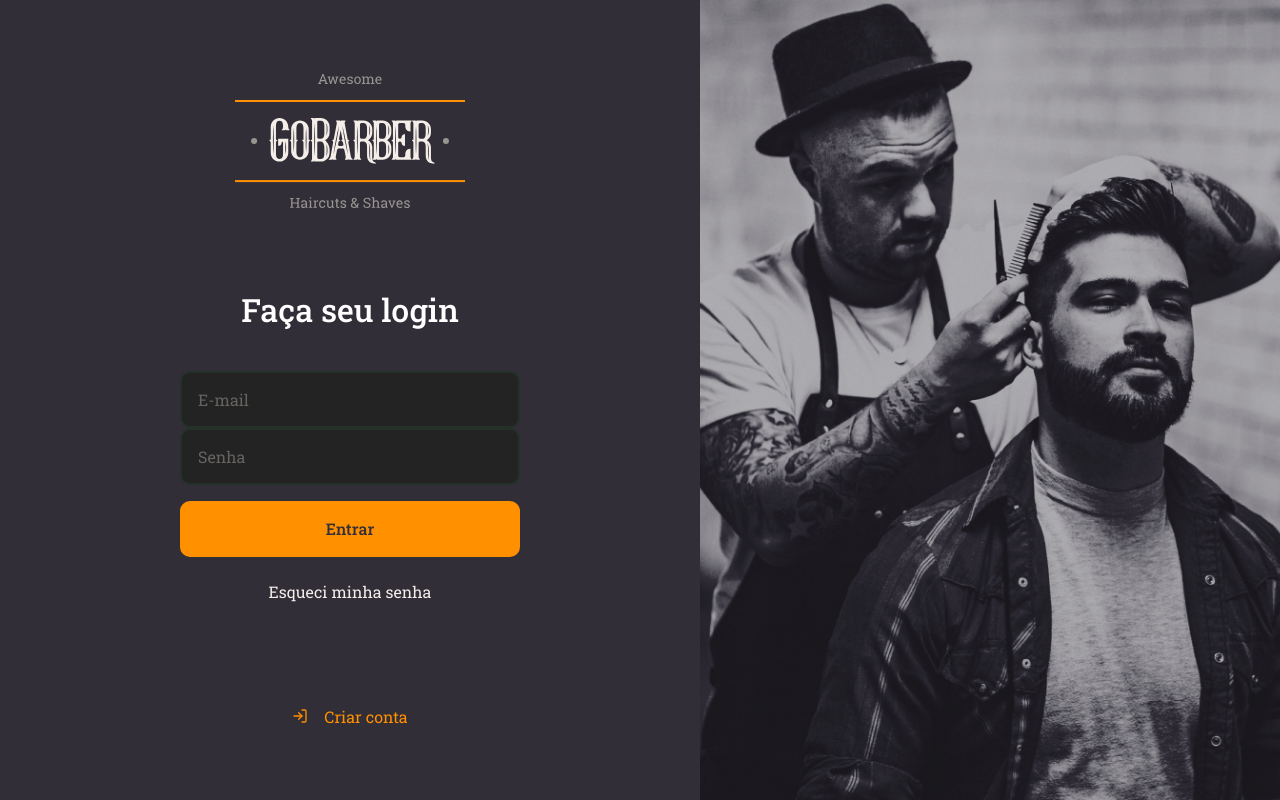
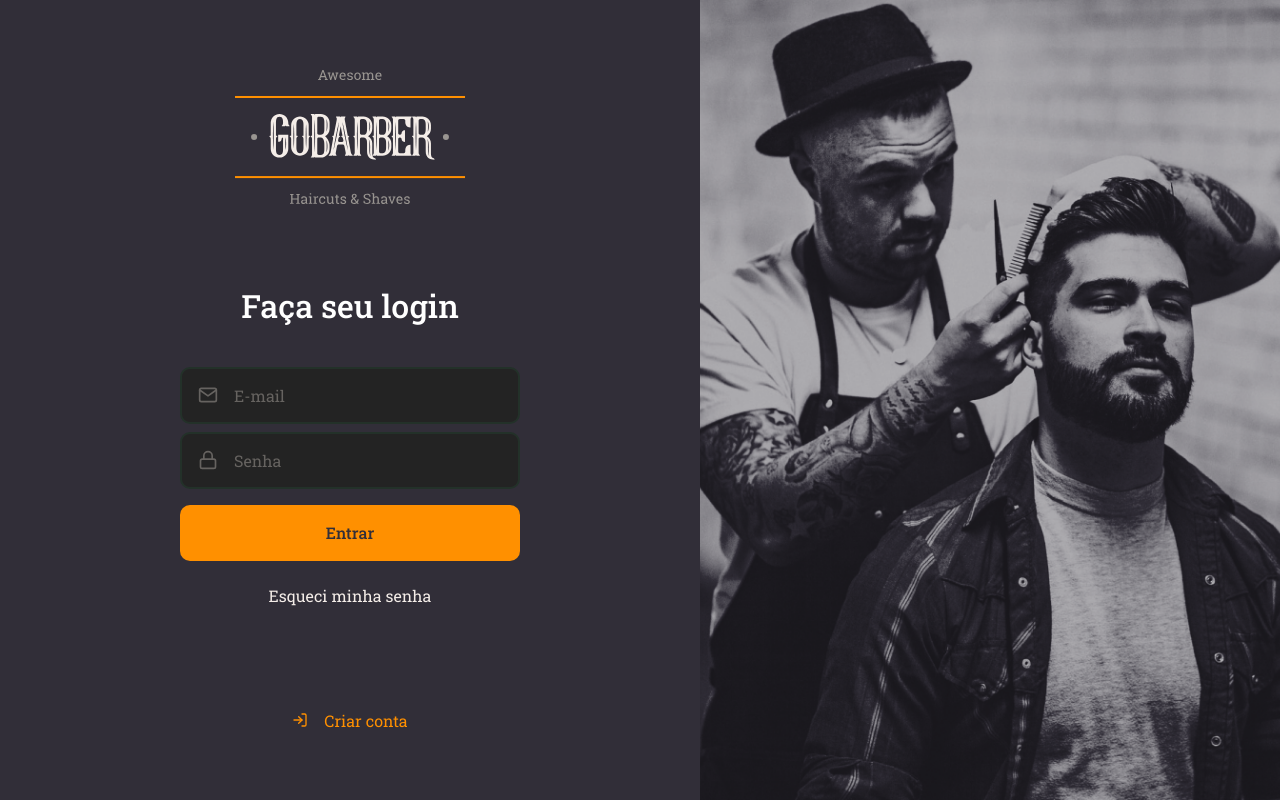
Before and after one commit to johnsanttos/Gobarber-Web, a React (Create React App) app: page / in a window 1280 px wide. Built offline with nearby package versions, Linux system fonts and the light colour scheme.

Commit message:
Finishing the login screen sterilization

```diff
--- a/src/components/Button/index.tsx
+++ b/src/components/Button/index.tsx
@@ -1,9 +1,14 @@
-import { type } from "@testing-library/user-event/dist/type";
-import React, {ButtonHTMLAttributes} from "react";
-
-type ButtonProps = ButtonHTMLAttributes <HTMLButtonElement>
-
-const Button: React.FC <ButtonProps>= ({children, ...rest}) =>  <button type="button" {...rest}> {children} </button>
+import React, { ButtonHTMLAttributes } from "react";
+import { Container } from './styles'
 
 
+type ButtonProps = ButtonHTMLAttributes<HTMLButtonElement>
+
+const Button: React.FC<ButtonProps> = ({ children, ...rest }) => (
+
+    <Container type="button" {...rest}>
+        {children}
+    </Container>
+
+)
 export default Button;
--- a/src/components/Button/styles.ts
+++ b/src/components/Button/styles.ts
@@ -1,3 +1,20 @@
+import { shade } from 'polished';
 import styled from 'styled-components';
 
-export const Container= styled.div``;
+export const Container = styled.button`
+
+background: #ff9000;
+        height: 56px;
+        border-radius: 10px;
+        border: 0;
+        padding:0 16px;
+        color: #312e38;
+        width: 100%;
+        font-weight: 500;
+        margin-top: 16px;
+        transition: background-color 0.2s;
+
+        &:hover {
+            background: ${shade(0.2, '#ff9000')}
+        }
+`;
--- a/src/components/Input/index.tsx
+++ b/src/components/Input/index.tsx
@@ -1,14 +1,17 @@
 import React, {InputHTMLAttributes} from "react";
+import { IconBaseProps } from "react-icons";
 
 import { Container } from "./styles";
 
 interface InputProps extends InputHTMLAttributes <HTMLInputElement>{
     name: string;
+    icon: React.ComponentType <IconBaseProps>
 }
 
-const Input: React.FC <InputProps>= (props) => (
+const Input: React.FC <InputProps>= ({icon: Icon, ...rest}) => (
   <Container>
-        <input {...props} />
+   { Icon && <Icon size={20}/>}
+        <input {...rest} />
   </Container>
 )
 
--- a/src/components/Input/styles.ts
+++ b/src/components/Input/styles.ts
@@ -1,3 +1,34 @@
 import styled from 'styled-components';
 
-export const Container= styled.div``;
+export const Container= styled.div`
+
+        background: #232323;
+        border-radius: 10px;
+        border: 2px solid #233129;
+        padding:16px;
+        width: 100%;
+        color: #666360;
+
+        display: flex;
+        align-items: center;
+
+        & + div {
+            margin-top: 8px;
+        }
+
+input {
+    flex: 1;
+     background: transparent;
+     border:0;
+     color: #f4ede8;
+
+        &::placeholder{
+            color: #666360;
+        }
+
+
+    }
+    svg {
+        margin-right: 16px;
+    }
+`;
--- a/src/pages/Signin/index.tsx
+++ b/src/pages/Signin/index.tsx
@@ -1,6 +1,6 @@
 import React from 'react';
 import { Container, Content, Background} from './style';
-import {FiLogIn} from 'react-icons/fi';
+import {FiLogIn, FiMail, FiLock} from 'react-icons/fi';
 import Input from '../../components/Input';
 import Button from '../../components/Button';
 import logoImg from '../../assets/logo.svg';
@@ -14,8 +14,9 @@
 <form >
 <h1> Faça seu login </h1>
 
-<Input name= "email" placeholder='E-mail' />
-<Input  name="password" type= "password" placeholder='Senha'  />
+<Input name= "email" icon={FiMail} placeholder='E-mail' />
+<Input  name="password" icon={FiLock} type= "password" placeholder='Senha'  />
+
 <Button type="submit">Entrar</Button>
 <a href="forgot"> Esqueci minha senha </a>
 </form>
--- a/src/pages/Signin/style.ts
+++ b/src/pages/Signin/style.ts
@@ -28,40 +28,9 @@
     h1 {
         margin-bottom: 40px;
     }
-    input {
-        background: #232323;
-        border-radius: 10px;
-        border: 2px solid #233129;
-        padding:16px;
-        width: 100%;
-        color: #f4ede8;
 
-        &::placeholder{
-            color: #666360;
-        }
 
-        & + input {
-            margin-top: 8px;
-        }
-    }
 
-    button {
-        background: #ff9000;
-        height: 56px;
-        border-radius: 10px;
-        border: 0;
-        padding:0 16px;
-        color: #312e38;
-        width: 100%;
-        font-weight: 500;
-        margin-top: 16px;
-        transition: background-color 0.2s;
-
-        &:hover {
-            background: ${shade(0.2, '#ff9000')}
-        }
-
-    }
 
     a {
     color: #f4ede8;
```
